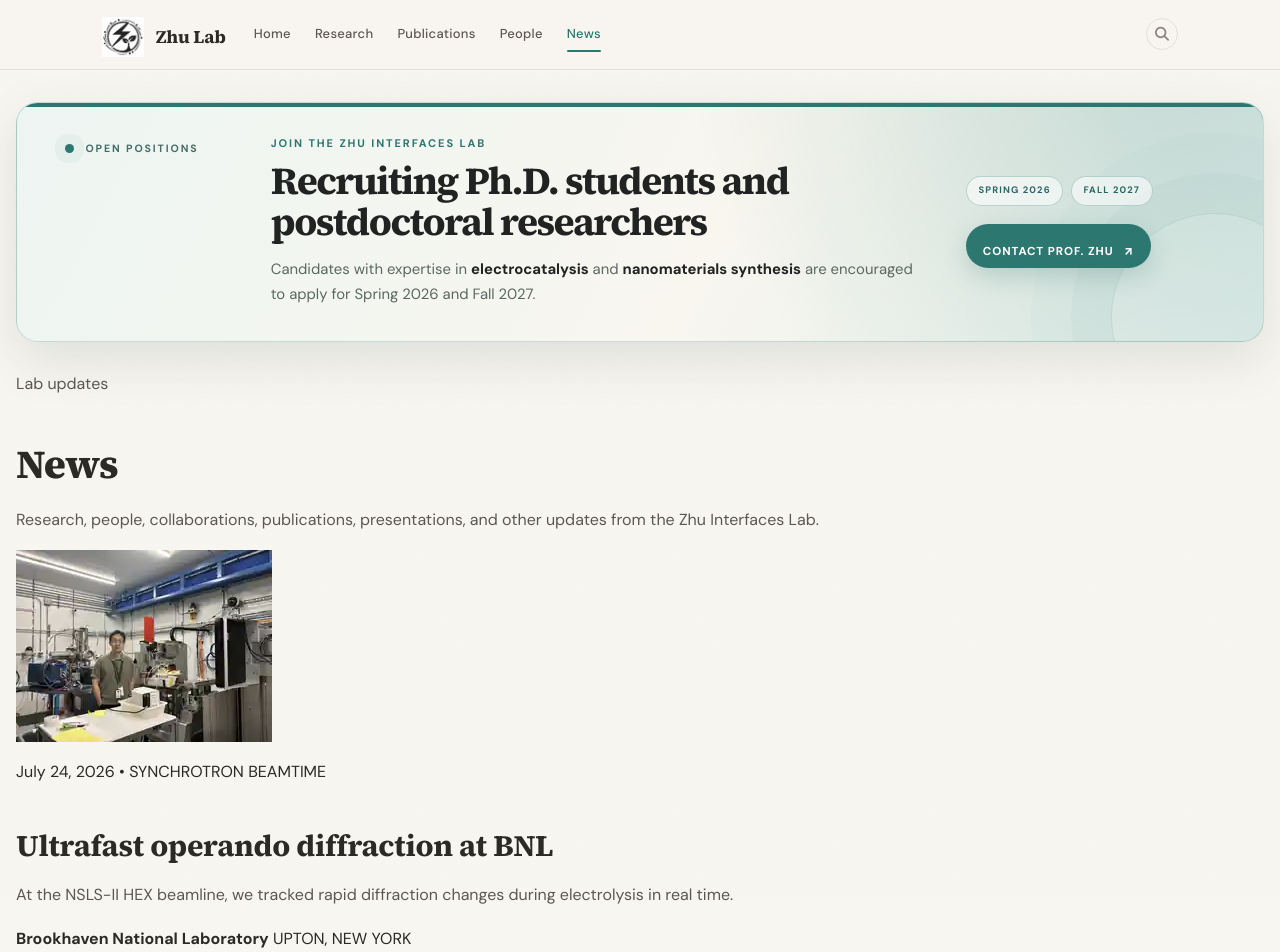
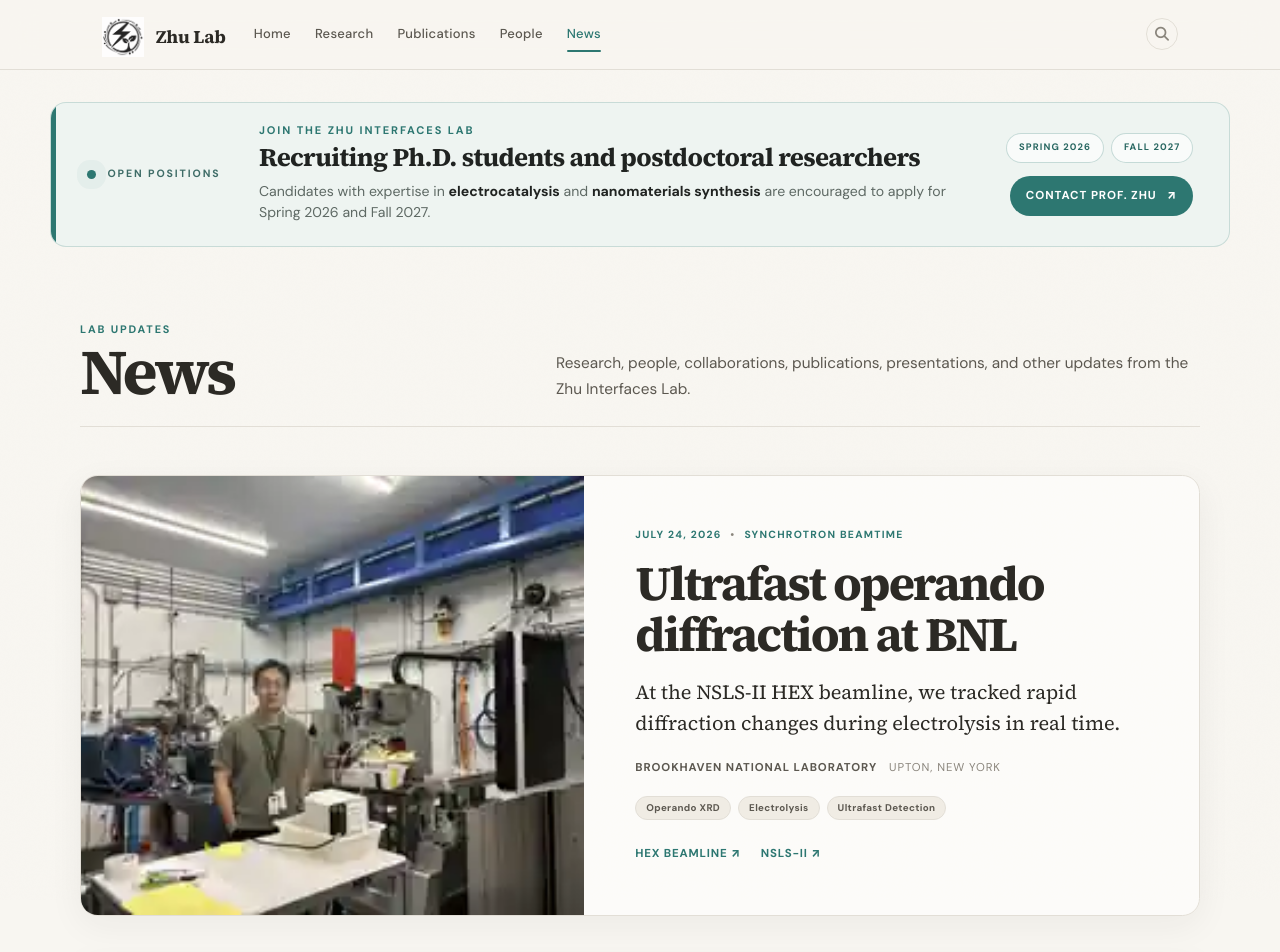
Before and after one commit to yaguangzhu94-byte/zhuinterfaces, a Jekyll site: the page built from _pages/allnews.md, in a window 1280 px wide. Shown: the top 952 px of the page. Built offline with Jekyll 4.4.1, drawn with Linux system fonts in a browser that asks for light colours; a style sheet for code colours, icons or effects is not loaded; grey boxes are pictures that could not be loaded.

Commit message:
Load picture-led News card layout

```diff
--- a/assets/main.scss
+++ b/assets/main.scss
@@ -53,6 +53,7 @@ $baseurl: "{{ site.url }}{{ site.baseurl }}";
 @import "layouts/news_recruitment";
 @import "layouts/news_palette";
 @import "layouts/news_story_media";
+@import "layouts/news_cards";
 
 // Utilities
 @import "utilities/dark-mode";
```
